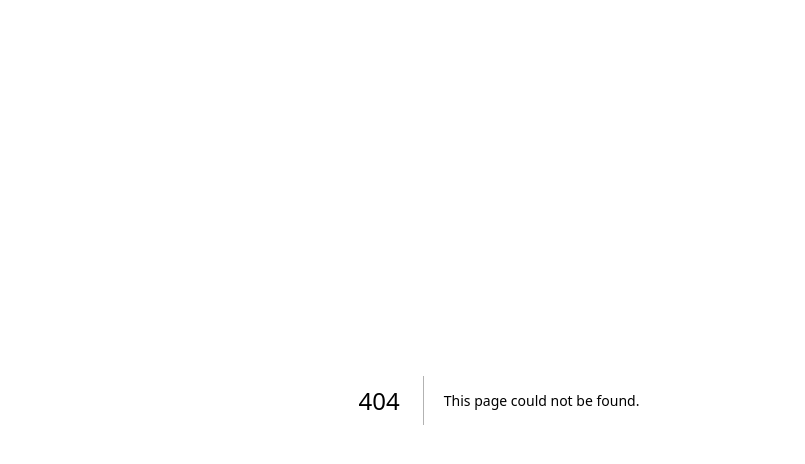
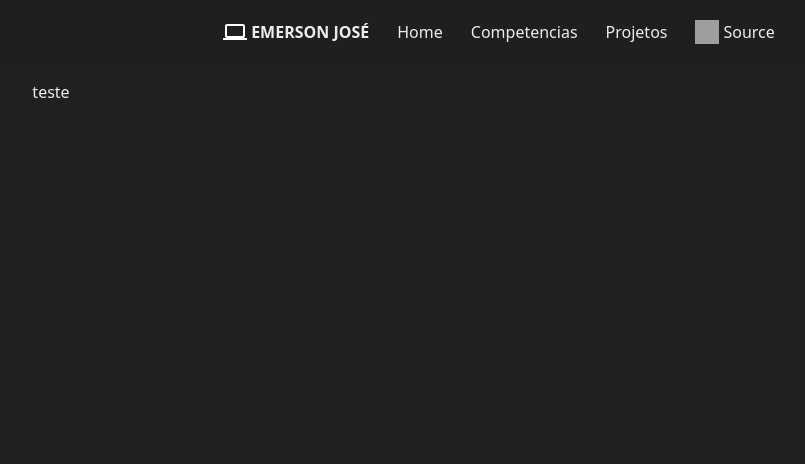
Before and after one commit to emersonjps/landingPagePerson, a Next.js app: page /competencias in a window 1280 px wide. Before the commit this address had no page. Shown: the top 464 px of the page, without its empty margins (141-946 px from the left). Built offline with nearby package versions, Linux system fonts and the light colour scheme; grey boxes are pictures that could not be loaded.

Commit message:
"framer motion add"

```diff
--- a/package.json
+++ b/package.json
@@ -9,6 +9,7 @@
     "lint": "next lint"
   },
   "dependencies": {
+    "framer-motion": "^10.16.4",
     "gsap": "^3.12.2",
     "next": "14.0.1",
     "react": "^18",
--- /dev/null
+++ b/src/pages/competencias.tsx
@@ -0,0 +1,31 @@
+import { motion } from "framer-motion";
+import NavComponent from "./components/NavComponent/NavComponent";
+
+export default function Competencias() {
+  const animationVariants = {
+    hidden: {
+      opacity: 0,
+      y: 50, // A posição inicial, abaixo do elemento
+    },
+    visible: {
+      opacity: 1,
+      y: 0, // A posição final, no lugar original
+    },
+  };
+
+  return (
+    <>
+      <NavComponent />
+      <div className="flex mt-20 justify-center items-center w-96">
+        <motion.div
+          initial="hidden"
+          animate="visible"
+          variants={animationVariants}
+          transition={{ duration: 0.5 }}
+        >
+          <p>teste</p>
+        </motion.div>
+      </div>
+    </>
+  );
+}
--- a/src/pages/components/NavComponent/NavComponent.tsx
+++ b/src/pages/components/NavComponent/NavComponent.tsx
@@ -1,21 +1,22 @@
 import Image from "next/image";
 import logo from "@/assets/img/laptop.svg";
 import git from "@/assets/img/github.svg";
+import Link from "next/link";
 
 export default function NavComponent() {
   return (
     <nav className="navbar fixed flex items-center justify-center gap-7 top-0 w-screen bg-[#2020239c] p-5">
-      <button className="flex gap-1">
+      <Link className="flex gap-1" href={"/"}>
         <Image alt="logo" src={logo} width={24} height={24} />
         <p className="font-bold">EMERSON JOSÉ</p>
-      </button>
-      <button className="font-extralight">Home</button>
-      <button className="font-extralight">Competencias</button>
-      <button className="font-extralight">Projetos</button>
-      <button className="flex gap-1">
+      </Link>
+      <Link className="font-extralight" href={"/"}>Home</Link>
+      <Link className="font-extralight" href={"competencias"}>Competencias</Link>
+      <Link className="font-extralight" href={"/"}>Projetos</Link>
+      <Link className="flex gap-1"  href={"/"} target="_blank">
         <Image alt="source" src={git} width={24} height={24} />
         <p className="font-extralight">Source</p>
-      </button>
+      </Link>
     </nav>
   );
 }
--- a/src/pages/components/ThreeComponent/ThreeComponent.jsx
+++ b/src/pages/components/ThreeComponent/ThreeComponent.jsx
@@ -9,8 +9,8 @@ export default function ThreeCompenent() {
 
   useEffect(() => {
     const lenght = {
-      width: 400,
-      height: 400,
+      width: 500,
+      height: 500,
     };
 
     const scene = new THREE.Scene();
@@ -93,7 +93,7 @@ export default function ThreeCompenent() {
 
   return (
     <div>
-      <canvas ref={canvasRef} />
+      <canvas className="my_canvas" ref={canvasRef} />
     </div>
   );
 }
--- a/src/pages/index.tsx
+++ b/src/pages/index.tsx
@@ -5,17 +5,36 @@ import ThreeCompenent from "./components/ThreeComponent/ThreeComponent.jsx";
 import ViewProfile from "./components/ViewProfile/ViewProfile";
 import WorkProfile from "./components/WorkProfile/WorkProfile";
 import BioProfile from "./components/BioProfile/BioProfile";
+import { motion } from "framer-motion";
 import LinksProfile from "./components/LinksProfile/LinksProfile";
 
 const inter = Inter({ subsets: ["latin"] });
 
 export default function Home() {
+  const animationVariants = {
+    hidden: {
+      opacity: 0,
+      y: 50,
+    },
+    visible: {
+      opacity: 1,
+      y: 0,
+    },
+  };
+
   return (
     <main
       className={`flex min-h-screen flex-col items-center ${inter.className}`}
     >
       <NavComponent />
+
       <ThreeCompenent />
+      <motion.div
+        initial="hidden"
+        animate="visible"
+        variants={animationVariants}
+        transition={{ duration: 0.5 }}
+      >
 
         <article className="pl-96 pr-96">
           <ViewProfile />
@@ -23,7 +42,7 @@ export default function Home() {
           <BioProfile />
           <LinksProfile />
         </article>
-
+      </motion.div>
       <p className="copyright">© 2023 Emerson José. All Rights Reserved.</p>
     </main>
   );
--- a/src/styles/globals.css
+++ b/src/styles/globals.css
@@ -42,6 +42,14 @@ body {
   backdrop-filter: blur(10px);
 }
 
+.my_canvas {
+  margin-top: -40px;
+}
+
+.view_profile {
+  margin-top: -40px;
+}
+
 .view_profile .title_profile {
   display: flex;
   width: 501.91px;
@@ -52,6 +60,7 @@ body {
   flex-shrink: 0;
   border-radius: 8px;
   background: rgba(255, 255, 255, 0.08);
+  backdrop-filter: blur(10px);
 }
 
 .title_profile p {
```
Also changed, not shown: 1 other file (tests, documents, lock files or other folders). Lines whose indentation alone changed are shown as unchanged.
